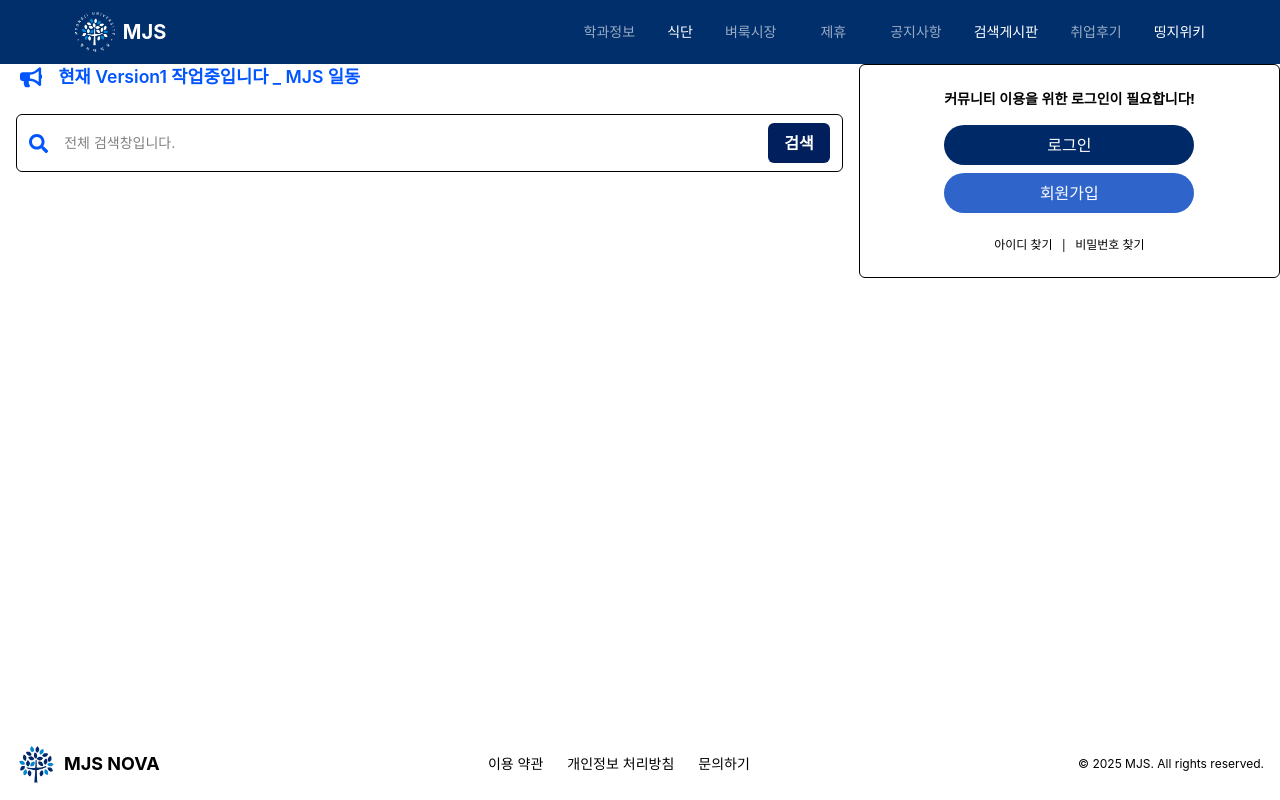
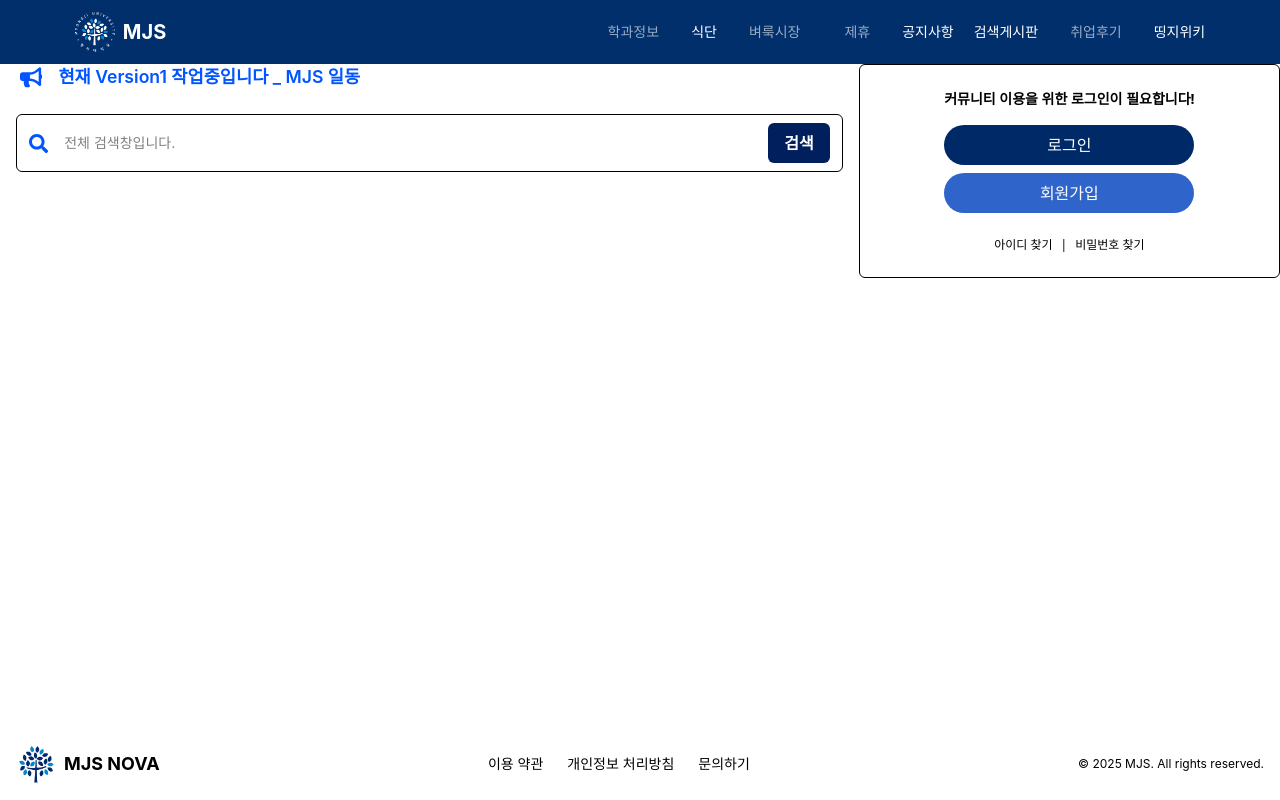
Before and after one commit to NOVA-MJU/MJS-FRONT, a React (Vite) app: page / in a window 1280 px wide. Built offline with nearby package versions, Linux system fonts and the light colour scheme; a web font is replaced by a local one.

Commit message:
<Feat> 공지사항 레이아웃 라우터 연결 및 링크 연결

```diff
--- a/src/App.tsx
+++ b/src/App.tsx
@@ -6,8 +6,9 @@ import Layout from './components/templates/Layout';
 import Board from './pages/board';
 import BoardDetail from './pages/board/detail';
 import BoardWrite from './pages/board/write';
-import Login from './pages/Login';
-import Register from './pages/Register';
+import Login from './pages/login';
+import Register from './pages/register';
+import Notice from './pages/notice';
 
 const App = () => {
   return (
@@ -18,6 +19,8 @@ const App = () => {
         <Route path='/board/write' element={<BoardWrite />} />
         <Route path='/login' element={<Login />} />
         <Route path='/register' element={<Register />} />
+        <Route path='/Notice' element={<Notice />} />
+
         <Route path='/test/button' element={<ButtonTestPage></ButtonTestPage>}></Route>
         <Route path='/test/input' element={<InputTestPage></InputTestPage>}></Route>
       </Route>
--- a/src/components/organisms/Navbar.tsx
+++ b/src/components/organisms/Navbar.tsx
@@ -6,7 +6,6 @@ const Navbar = () => {
   const [menuOpen, setMenuOpen] = useState(false);
 
   const toggleMenu = () => setMenuOpen((prev) => !prev);
-
   return (
     <nav className='w-full bg-[#002f6c] p-3 z-50'>
       <div className='max-w-[1200px] w-[90%] mx-auto flex justify-between items-center'>
@@ -44,7 +43,9 @@ const Navbar = () => {
             <span className='px-3 py-2 rounded cursor-default text-white/60'>제휴</span>
           </li>
           <li>
-            <span className='px-3 py-2 rounded cursor-default text-white/60'>공지사항</span>
+            <Link to='/notice' className='nav-link'>
+              공지사항
+            </Link>
           </li>
           <li>
             <Link to='/board' className='nav-link'>
--- a/src/components/templates/Layout.tsx
+++ b/src/components/templates/Layout.tsx
@@ -6,7 +6,7 @@ import Header from '../organisms/Header';
 
 const Layout = () => {
   const location = useLocation();
-  const hideHeaderRoutes = ['/login', '/register'];
+  const hideHeaderRoutes = ['/login', '/register', '/notice'];
   const shouldShowHeader = !hideHeaderRoutes.includes(location.pathname);
 
   return (
```
